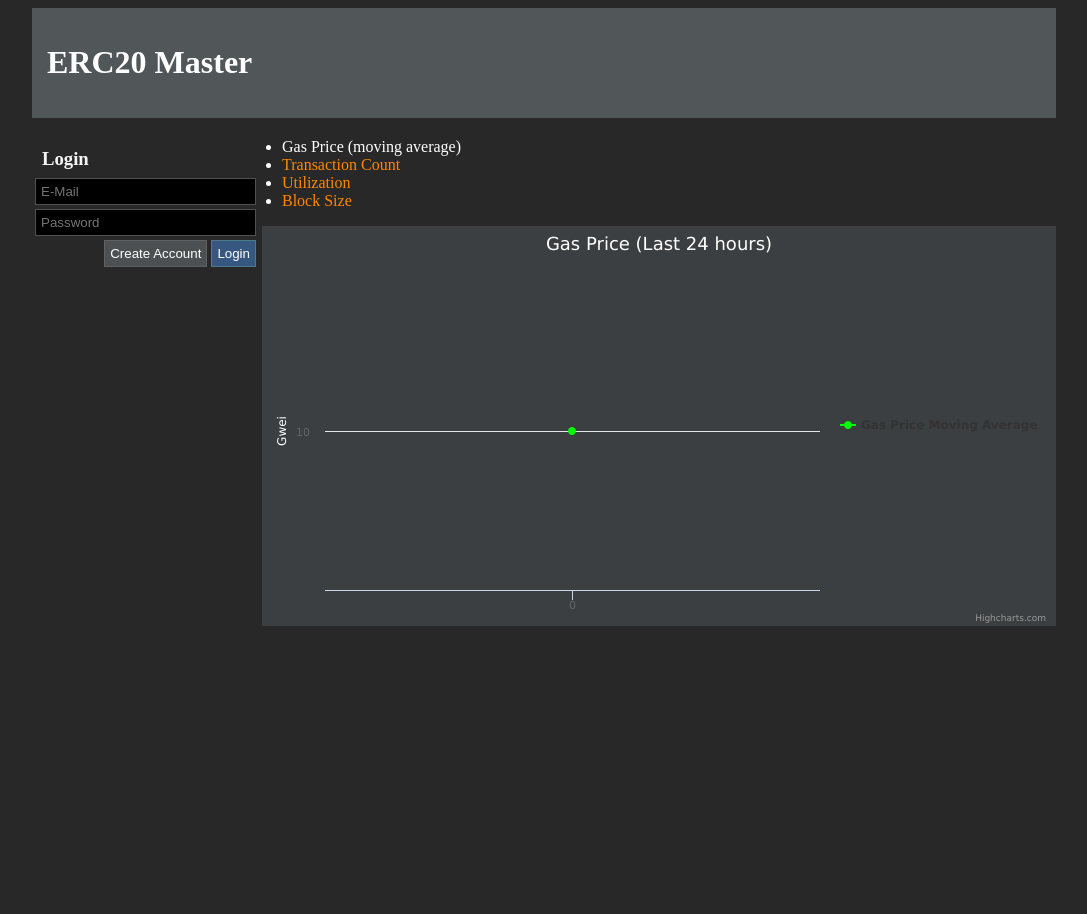
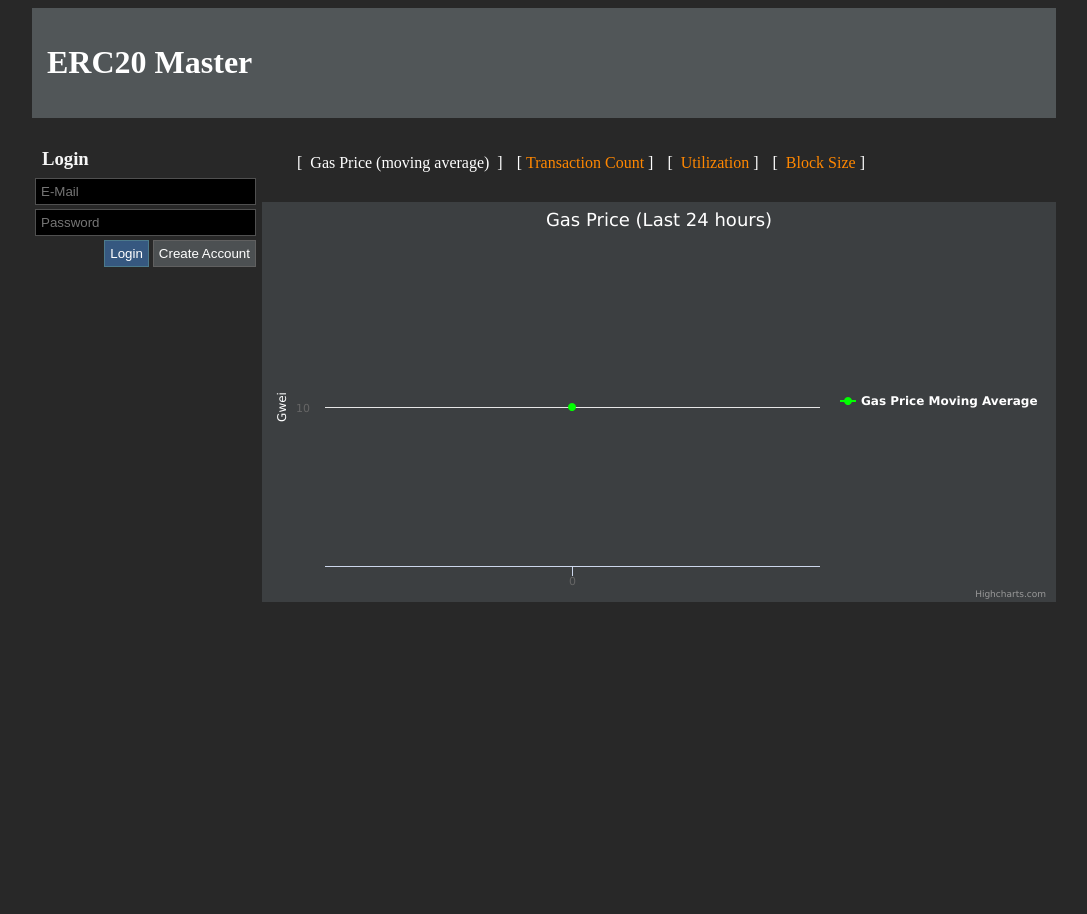
Before and after one commit to ICOFactory/app-backend, a Flask app: page / in a window 1280 px wide. Shown: the whole page, without its empty margins (96-1183 px from the left). Run offline with Flask 2, Linux system fonts and the light colour scheme; tables that the repository leaves empty hold one stand-in row (values such as "Sample post"); some libraries are stand-ins or nearby versions.

Commit message:
fixed some graphs

```diff
--- a/static/stylesheet.css
+++ b/static/stylesheet.css
@@ -290,6 +290,20 @@ div.permissions {
     list-style: none;
 }
 
+#chart_toggle_list {
+    display:inline;
+    width:600px;
+    height:32px;
+    float:left;
+}
+
+.chart_li {
+    display:inline;
+    width:100px;
+    padding:5px;
+    list-style: none;
+}
+
 .header_anchor {
     color: orange;
     text-decoration: none;
@@ -381,6 +395,24 @@ div.permissions {
     padding: 5px;
 }
 
+td.node_synchronized {
+    font-weight: bold;
+    background-color: rgb(48,172,80);
+    color: rgb(60,63,65);
+}
+
+td.node_syncing {
+    font-weight: bold;
+    background-color: rgb(234,194,81);
+    color: rgb(60,63,65);
+}
+
+td.node_error {
+    font-weight: bold;
+    background-color:rgb(244,40,40);
+    color:rgb(60,63,65);
+}
+
 #onboard_user_validation {
     font-weight: bold;
     color:red;
--- a/templates/main.jinja2
+++ b/templates/main.jinja2
@@ -30,26 +30,27 @@
                     <td><input name="password" type="password" size="24" placeholder="Password" class="dark_input" /></td>
                 </tr>
                 <tr>
-                    <td align="right"><input class="grey_submit_button" name="submit_button" type="submit" value="Create Account" />&nbsp;<input type="submit" name="submit_button" value="Login" class="blue_small_submit_button" /></td>
+                    <td align="right"><input type="submit" name="submit_button" value="Login" class="blue_small_submit_button" />&nbsp;<input class="grey_submit_button" name="submit_button" type="submit" value="Create Account" /></td>
                 </tr>
             </table>
             </form>
         {% endif %}
     </div>
     <div id="admin_home" class="dark_grey_background">
-        <ul id="home_chart">
+        <ul id="chart_toggle_list">
             <li class="chart_li">
             {% if error %}
                 Error (try reloading)</li>
             {% else %}
+                [&nbsp;
                 {% if metrics.chart_data.gas_price %}Gas Price (moving average)
-                {% else %}<a class="main_menu_anchor" href="/">Gas Price (moving average)</a>{% endif %}</li>
-            <li class="chart_li">{% if metrics.chart_data.transaction_count %}Transaction Count
-            {% else %}<a class="main_menu_anchor" href="/transaction_count">Transaction Count</a>{% endif %}</li>
-            <li class="chart_li">{% if metrics.chart_data.utilization %}Utilization{% else %}
-                <a class="main_menu_anchor" href="/utilization">Utilization</a>{% endif %}</li>
-            <li class="chart_li">{% if metrics.chart_data.block_size %}Block Size{% else %}
-                <a class="main_menu_anchor" href="/block_size">Block Size</a>{% endif %}</li>
+                {% else %}<a class="main_menu_anchor" href="/">Gas Price (moving average)</a>{% endif %}&nbsp;]</li>
+            <li class="chart_li">[&nbsp;{% if metrics.chart_data.transaction_count %}Transaction Count
+            {% else %}<a class="main_menu_anchor" href="/transaction_count">Transaction Count</a>{% endif %}&nbsp;]</li>
+            <li class="chart_li">[&nbsp;{% if metrics.chart_data.utilization %}Utilization{% else %}
+                <a class="main_menu_anchor" href="/utilization">Utilization</a>{% endif %}&nbsp;]</li>
+            <li class="chart_li">[&nbsp;{% if metrics.chart_data.block_size %}Block Size{% else %}
+                <a class="main_menu_anchor" href="/block_size">Block Size</a>{% endif %}&nbsp;]</li>
             {% endif %}
         </ul>
     <div id="admin_home_graph">
@@ -88,7 +89,12 @@
                 layout: 'vertical',
                 align: 'right',
                 verticalAlign: 'middle',
-                style: {color: "#ffffff"}
+                itemStyle: {
+                    color: "#ffffff"
+                },
+                itemHiddenStyle: {
+                    color: "#4c4c4c"
+                }
             },
 
             plotOptions: {
```
Also changed, not shown: admin.py (+25 -9 lines), templates/admin/admin_eth_network.jinja2 (+8 -3 lines).
